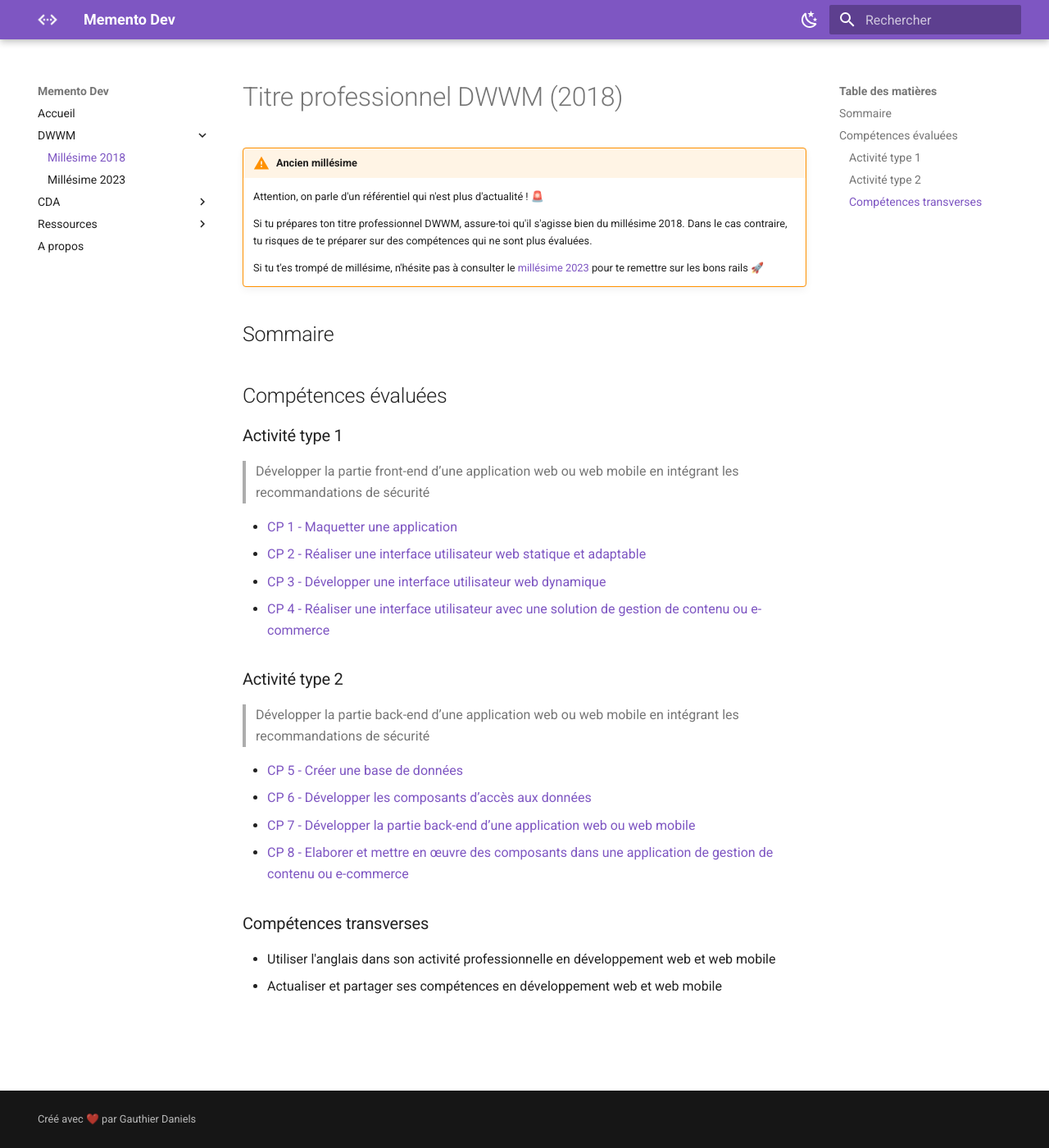
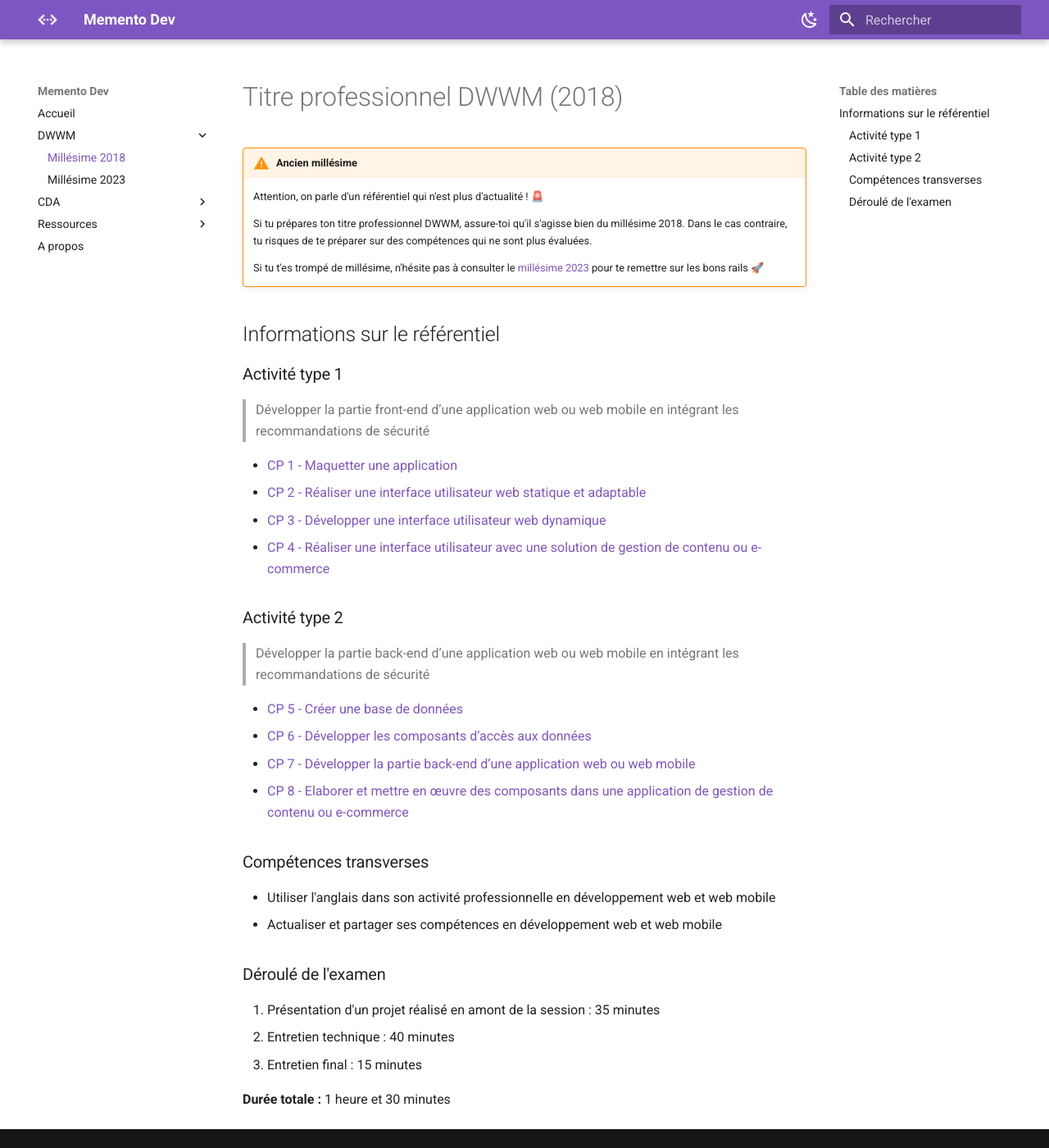
Before and after one commit to preparation-tp/memento-dev, an MkDocs documentation site: the page built from docs/dwwm/2018/index.md, in a window 1280 px wide and 1400 px high. Shown: the whole window at 82% size. Built offline with MkDocs 1.6.1 and Material for MkDocs 9.7.7, drawn with Linux system fonts in a browser that asks for light colours.

Commit message:
docs: Update curriculum information for 2018 and 2023

```diff
--- a/docs/dwwm/2018/index.md
+++ b/docs/dwwm/2018/index.md
@@ -8,9 +8,7 @@
 
     Si tu t'es trompé de millésime, n'hésite pas à consulter le [millésime 2023](../2023/index.md) pour te remettre sur les bons rails 🚀
 
-## Sommaire
-
-## Compétences évaluées
+## Informations sur le référentiel
 
 ### Activité type 1
 > Développer la partie front-end d’une application web ou web mobile en intégrant les recommandations de sécurité
@@ -31,3 +29,11 @@
 ### Compétences transverses
 - Utiliser l'anglais dans son activité professionnelle en développement web et web mobile
 - Actualiser et partager ses compétences en développement web et web mobile
+
+### Déroulé de l'examen
+
+2. Présentation d'un projet réalisé en amont de la session : 35 minutes
+3. Entretien technique : 40 minutes
+4. Entretien final : 15 minutes
+
+**Durée totale :** 1 heure et 30 minutes
```
Also changed, not shown: docs/dwwm/2023/index.md (added, +37 -0 lines).
